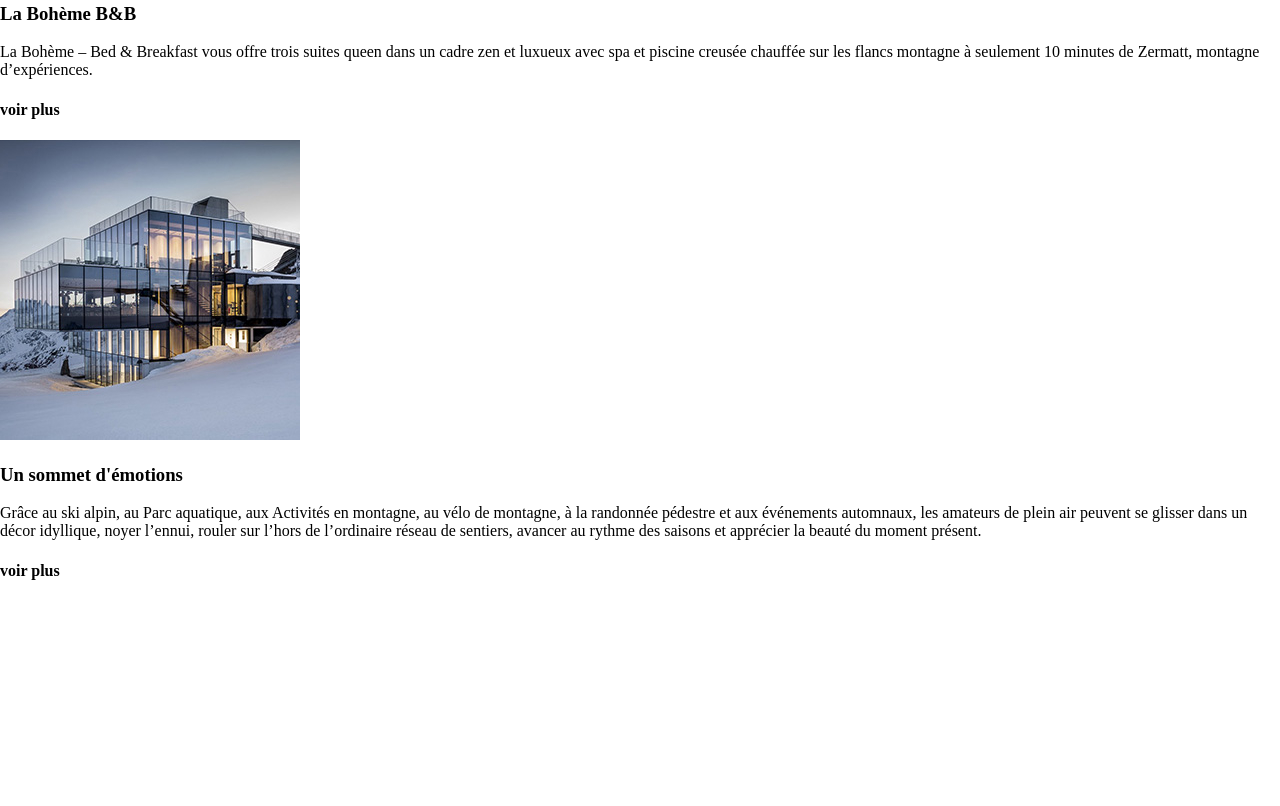
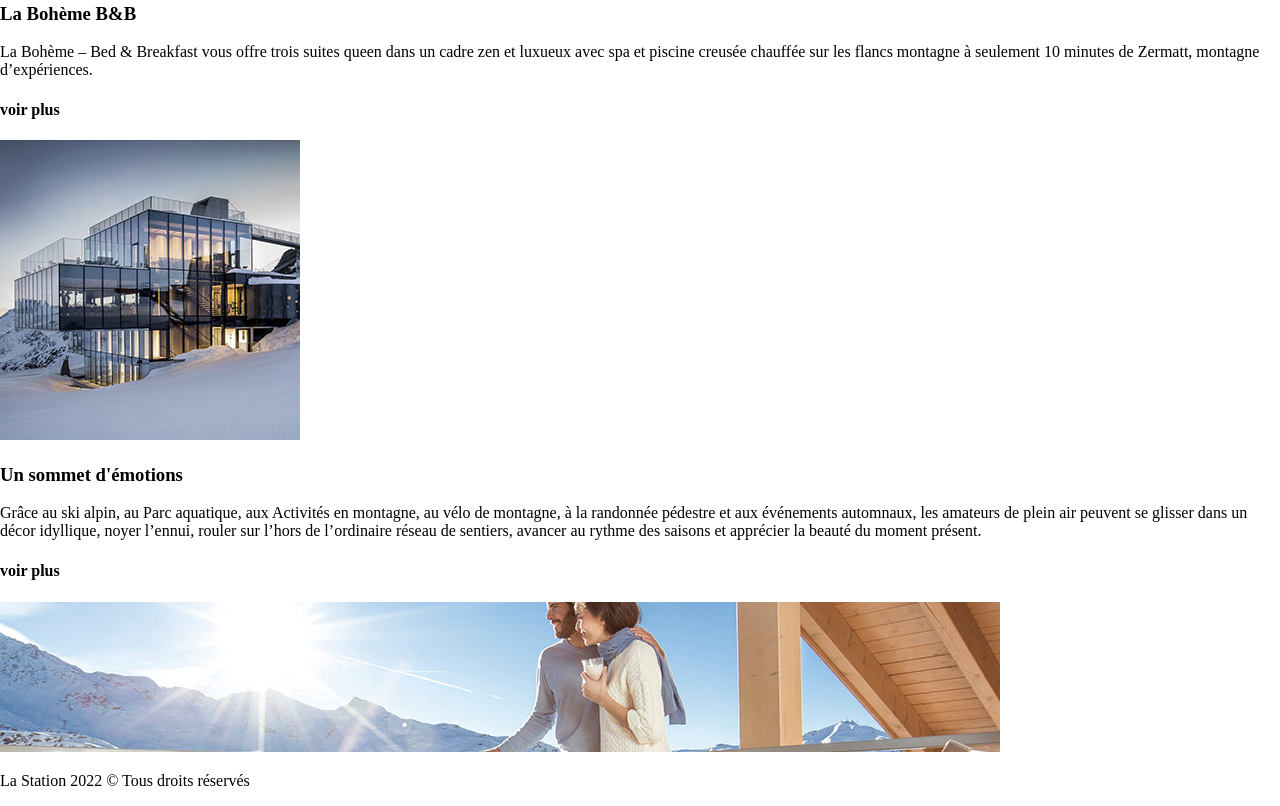
Before and after one commit to TheClutchPowers/Dervieux_Guillaume_LaStation, a plain HTML site: page index.html in a window 1280 px wide. Shown: the part 1071-1877 px from the top of the page. Before the commit the page ends 1673 px from the top, so only its background shows below. Drawn offline with Linux system fonts and the light colour scheme.

Commit message:
html fini

```diff
--- a/index.html
+++ b/index.html
@@ -74,6 +74,10 @@
         <h4 class="bouton">voir plus</h4>
       </article>
     </section>
-    <div class="wrapper"></div>
+    <div class="wrapper"><img src="images/escapade.jpg" alt="couple" /></div>
+
+    <footer>
+      <p class="pied">La Station 2022 © Tous droits réservés</p>
+    </footer>
   </body>
 </html>
```
